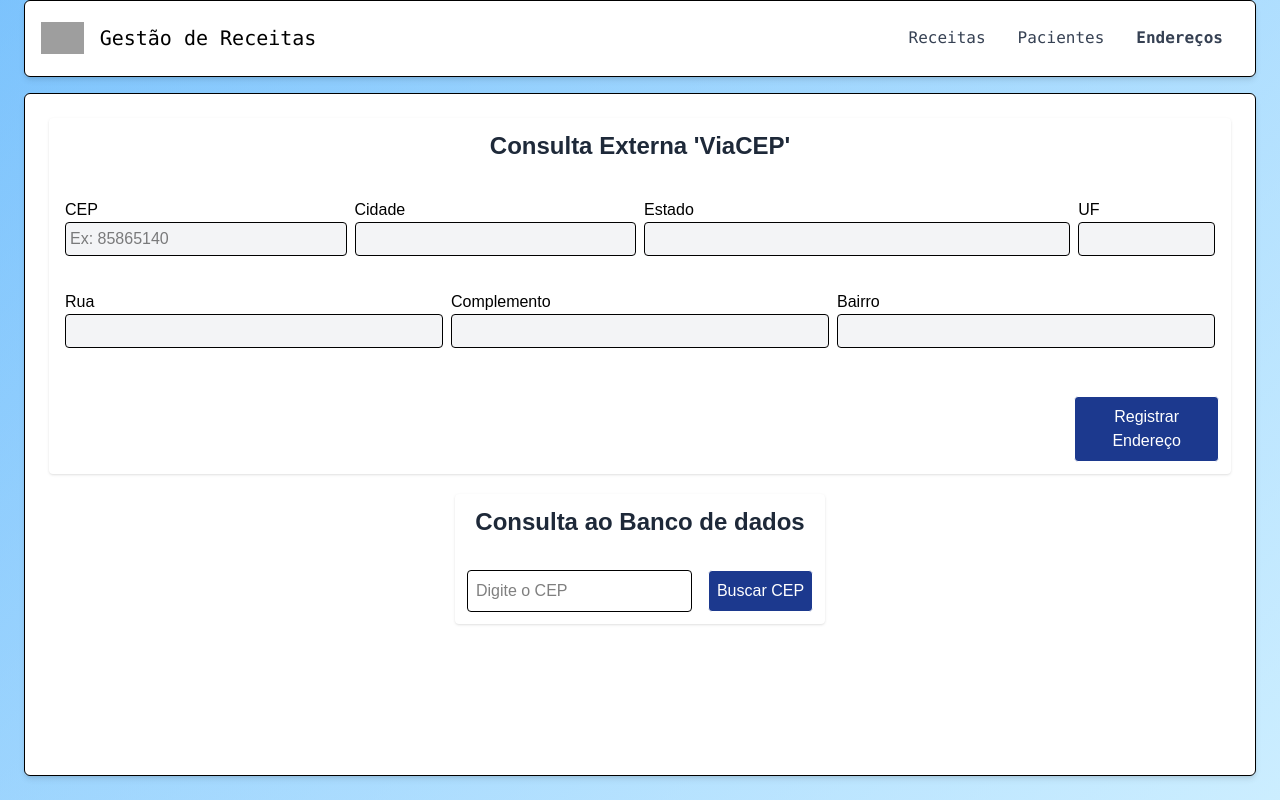
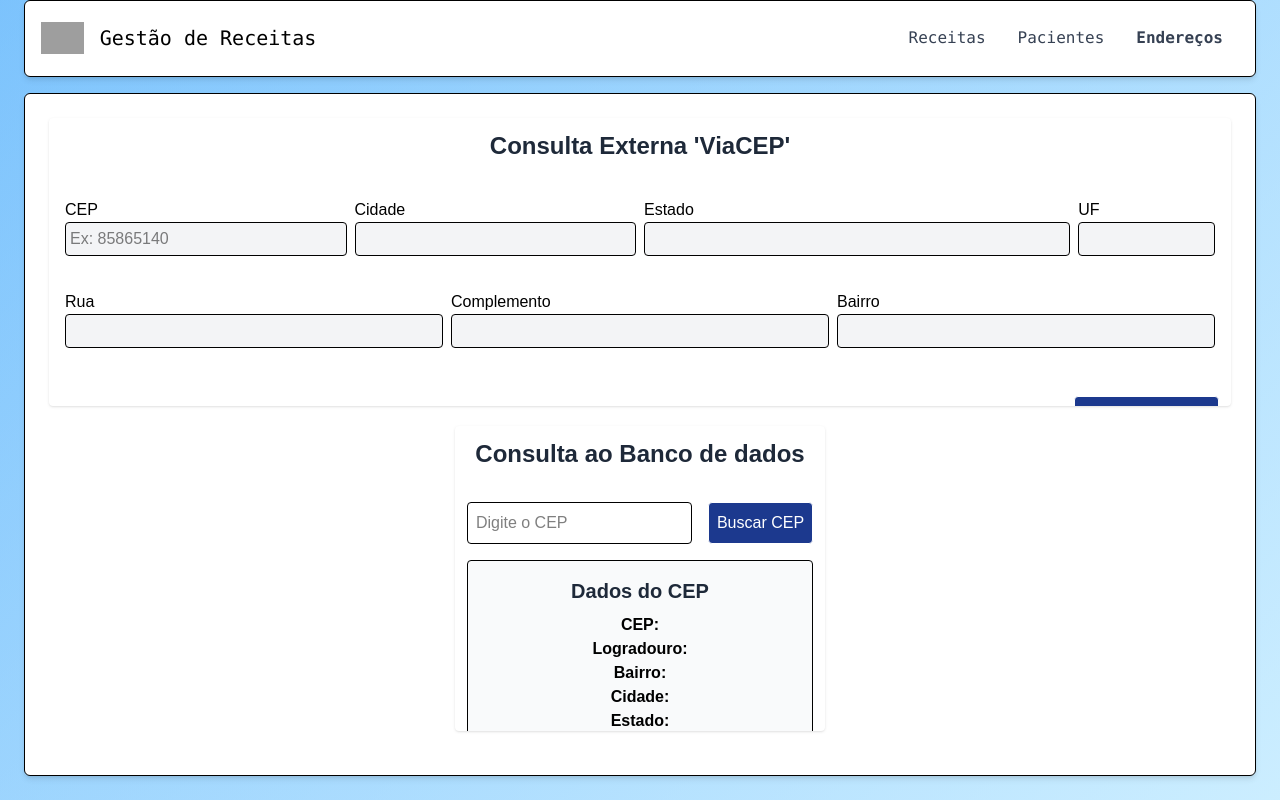
Before and after one commit to ugoincc/es1-t3-frontend, a React (Vite) app: page /enderecos in a window 1280 px wide. Both pictures are taken after a click on the button "Buscar CEP". Built offline with nearby package versions, Linux system fonts and the light colour scheme; no server answers; grey boxes are pictures that could not be loaded.

Commit message:
endereco

```diff
--- a/src/api/hooks/useLocalAdress.js
+++ b/src/api/hooks/useLocalAddress.js
@@ -1,7 +1,7 @@
 import { useState, useEffect } from "react";
 import axios from "axios";
 
-export default function useLocalAddress() {
+export function useLocalAddress() {
   const [cep, setCep] = useState("");
   const [erroCep, setErroCep] = useState("");
   const [endereco, setEndereco] = useState({
@@ -16,11 +16,11 @@ export default function useLocalAddress() {
   const buscarEndereco = async (novoCep) => {
     try {
       const response = await axios.get(
-        `https://viacep.com.br/ws/${novoCep}/json/`
+        `http://localhost:8080/MyServicos/RecuperaCep?CEP=${novoCep}`
       );
       const dados = response.data;
 
-      if (dados.erro) {
+      if (!dados || !dados.CEP) {
         setErroCep("Endereço não encontrado para o CEP informado.");
         setEndereco({
           logradouro: "",
@@ -35,10 +35,10 @@ export default function useLocalAddress() {
         setEndereco({
           logradouro: dados.logradouro || "",
           bairro: dados.bairro || "",
-          cidade: dados.localidade || "",
-          estado: dados.estado || "",
-          uf: dados.uf || "",
-          complemento: dados.complemento || "",
+          cidade: dados.cidade || "",
+          estado: "", // Não está presente no novo endpoint
+          uf: "", // Não está presente no novo endpoint
+          complemento: "", // Não está presente no novo endpoint
         });
       }
     } catch (error) {
@@ -68,5 +68,5 @@ export default function useLocalAddress() {
     if (novoCep.length <= 8) setCep(novoCep);
   };
 
-  return { cep, erroCep, endereco, handleCepChange };
+  return { cep, erroCep, endereco, handleCepChange, buscarEndereco };
 }
--- a/src/screens/Endereços.jsx
+++ b/src/screens/Endereços.jsx
@@ -1,9 +1,7 @@
-import React from "react";
-import { useState } from "react";
+import React, { useState } from "react";
 import { useForm } from "react-hook-form";
-import { zodResolver } from "@hookform/resolvers/zod";
 import AddressSection from "../components/forms/parts/AddressSection";
-import { addressSchema } from "../components/forms/validation/addressSchema";
+import { useLocalAddress } from "../api/hooks/useLocalAddress";
 
 function Endereços() {
   const {
@@ -13,12 +11,25 @@ function Endereços() {
     formState: { errors },
   } = useForm();
 
+  const { cep, erroCep, endereco, handleCepChange, buscarEndereco } =
+    useLocalAddress();
+
+  const [cepData, setCepData] = useState(null); // Estado para os dados do CEP do banco de dados
+  const [cepInput, setCepInput] = useState(""); // Estado para o input do CEP
+
   const onSubmit = (formData) => {
     console.log("Form Submitted", formData);
   };
 
-  const [cepData, setCepData] = useState(null); // Estado para os dados do CEP do banco de dados
-  const [cepInput, setCepInput] = useState(""); // Estado para o input do CEP
+  const handleBancoBuscaCep = async () => {
+    try {
+      await buscarEndereco(cepInput); // Chama o hook para buscar o endereço
+      setCepData(endereco); // Atualiza o estado com os dados retornados
+    } catch (error) {
+      console.error("Erro ao buscar CEP no banco:", error);
+      setCepData(null); // Limpa o estado em caso de erro
+    }
+  };
 
   return (
     <>
@@ -37,7 +48,6 @@ function Endereços() {
           errors={errors}
           setValue={setValue}
         />
-
         <div className="text-end">
           <button
             type="submit"
@@ -47,6 +57,7 @@ function Endereços() {
           </button>
         </div>
       </form>
+
       <div
         className={`flex flex-col gap-8 text-center text-lg-start bg-white shadow p-3 mb-5 rounded overflow-y-hidden`}
         id="curriculumForm"
@@ -56,7 +67,6 @@ function Endereços() {
             Consulta ao Banco de dados
           </h3>
         </div>
-
         <div className="flex flex-col gap-4">
           <div className="flex gap-4">
             <input
@@ -69,20 +79,18 @@ function Endereços() {
             <button
               type="button"
               className="border rounded p-2 bg-blue-900 text-white"
-              onClick={() => {
-                // Aqui você pode adicionar a lógica para buscar o CEP no banco de dados
-                console.log("Buscar CEP no banco de dados:", cepInput);
-              }}
+              onClick={handleBancoBuscaCep} // Usa a lógica do hook aqui
             >
               Buscar CEP
             </button>
+          </div>
           {cepData && (
             <div className="border rounded p-4 bg-gray-50">
               <h4 className="font-bold text-gray-800 text-xl mb-2">
                 Dados do CEP
               </h4>
               <p>
-                  <strong>CEP:</strong> {cepData.cep}
+                <strong>CEP:</strong> {cepData.cep || cepInput}
               </p>
               <p>
                 <strong>Logradouro:</strong> {cepData.logradouro}
@@ -91,14 +99,14 @@ function Endereços() {
                 <strong>Bairro:</strong> {cepData.bairro}
               </p>
               <p>
-                  <strong>Cidade:</strong> {cepData.localidade}
+                <strong>Cidade:</strong> {cepData.cidade}
               </p>
               <p>
                 <strong>Estado:</strong> {cepData.uf}
               </p>
             </div>
           )}
-          </div>
+          {erroCep && <p className="text-red-500">{erroCep}</p>}
         </div>
       </div>
     </>
```
Lines whose indentation alone changed are shown as unchanged.
